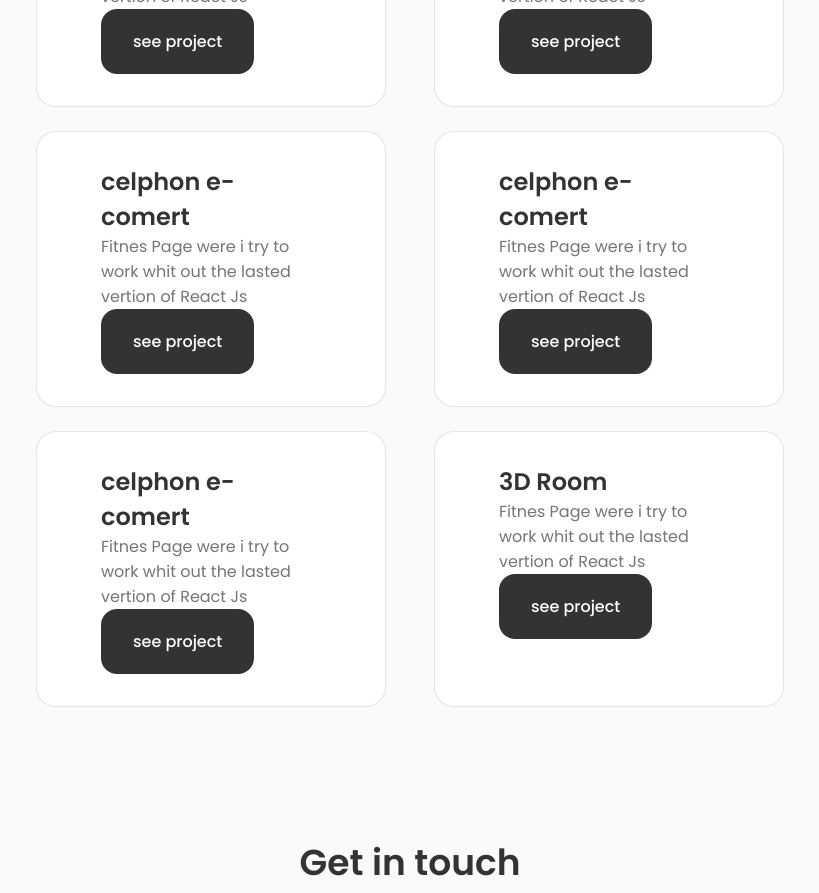
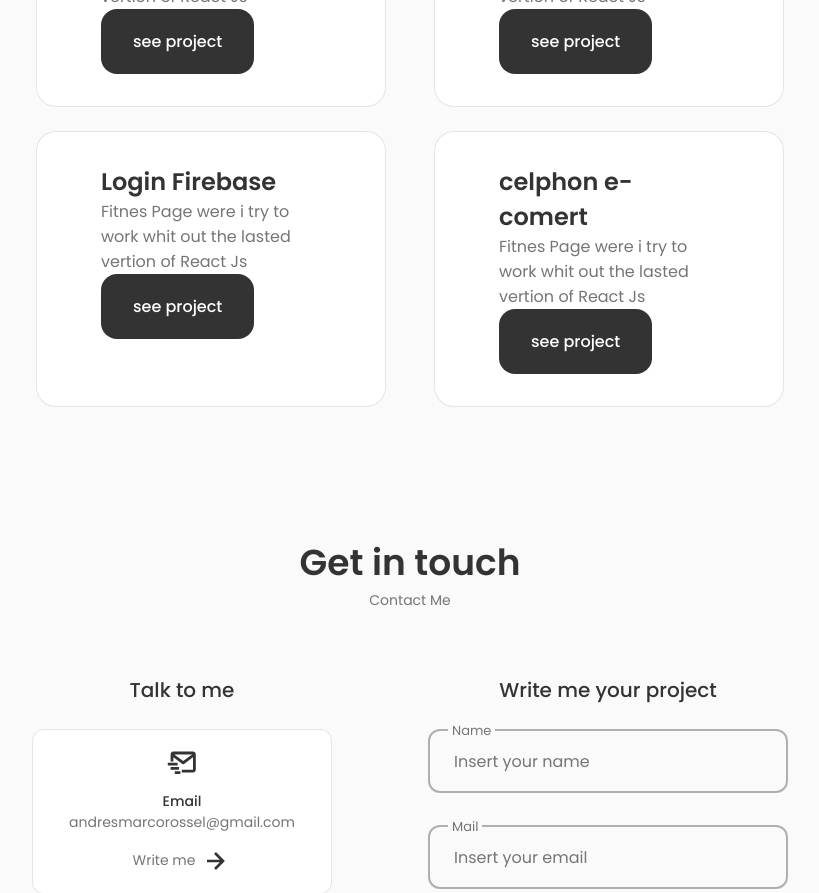
Before and after one commit to MarcoRosselDev/portfolio-3d, a React (Create React App) app: page / in a window 1280 px wide. Shown: the part 2180-3073 px from the top of the page, without its empty margins (230-1049 px from the left). Built offline with nearby package versions, Linux system fonts and the light colour scheme.

Commit message:
portfolio data

```diff
--- a/src/components/portfolio/Portfolio.jsx
+++ b/src/components/portfolio/Portfolio.jsx
@@ -19,9 +19,9 @@ const Portfolio = (dark) => {
               <div className="portfolio__container portfolio__content" key={id}>
                 <h2>{title}</h2>
                 <p>{descriptions}</p>
-                <button className="button" href={link} target="_blank">
-                  see project
-                </button>
+                <a href={link} target="_blank">
+                  <button className="button">see project</button>
+                </a>
               </div>
             );
           })}
--- a/src/components/portfolio/data.js
+++ b/src/components/portfolio/data.js
@@ -6,7 +6,7 @@ export default [
     descriptions:
       "Fitnes Page were i try to work whit out the lasted vertion of React Js",
     libraries: ["React", "css", "lo que sea"],
-    link: "",
+    link: "https://react-github-370105.rj.r.appspot.com/",
   },
   {
     id: 2,
@@ -15,16 +15,16 @@ export default [
     descriptions:
       "Fitnes Page were i try to work whit out the lasted vertion of React Js",
     libraries: ["React", "css", "lo que sea"],
-    link: "",
+    link: "https://inquisitive-capybara-ebba9a.netlify.app/",
   },
   {
     id: 3,
-    title: "celphon e-comert",
+    title: "Login Firebase",
     image: "commig soon",
     descriptions:
       "Fitnes Page were i try to work whit out the lasted vertion of React Js",
     libraries: ["React", "css", "lo que sea"],
-    link: "",
+    link: "https://login-firebase-370419.nn.r.appspot.com/login",
   },
   {
     id: 4,
@@ -33,24 +33,24 @@ export default [
     descriptions:
       "Fitnes Page were i try to work whit out the lasted vertion of React Js",
     libraries: ["React", "css", "lo que sea"],
-    link: "",
+    link: "https://exquisite-pithivier-b408f7.netlify.app/",
   },
-  {
-    id: 5,
-    title: "celphon e-comert",
-    image: "commig soon",
-    descriptions:
-      "Fitnes Page were i try to work whit out the lasted vertion of React Js",
-    libraries: ["React", "css", "lo que sea"],
-    link: "",
-  },
-  {
-    id: 6,
-    title: "3D Room",
-    image: "commig soon",
-    descriptions:
-      "Fitnes Page were i try to work whit out the lasted vertion of React Js",
-    libraries: ["React", "css", "lo que sea"],
-    link: "",
-  },
+  // {
+  //   id: 5,
+  //   title: "facebook Clon",
+  //   image: "commig soon",
+  //   descriptions:
+  //     "Fitnes Page were i try to work whit out the lasted vertion of React Js",
+  //   libraries: ["React", "css", "lo que sea"],
+  //   link: "",
+  // },
+  // {
+  //   id: 6,
+  //   title: "3D Room",
+  //   image: "commig soon",
+  //   descriptions:
+  //     "Fitnes Page were i try to work whit out the lasted vertion of React Js",
+  //   libraries: ["React", "css", "lo que sea"],
+  //   link: "",
+  // },
 ];
```
